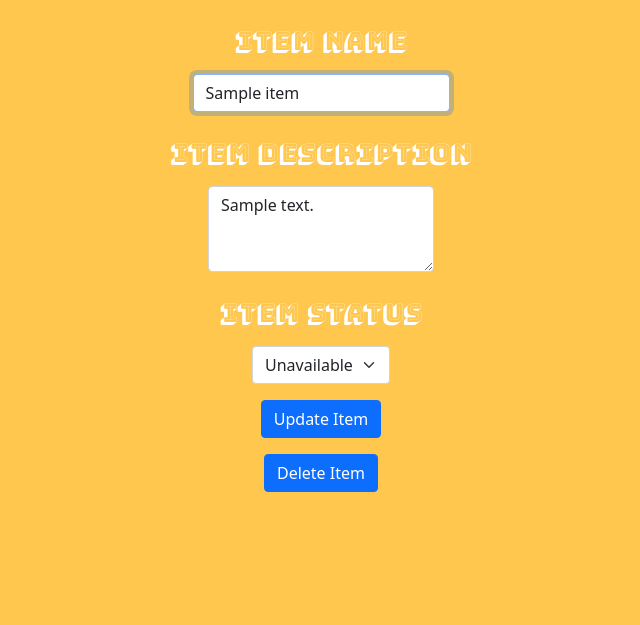
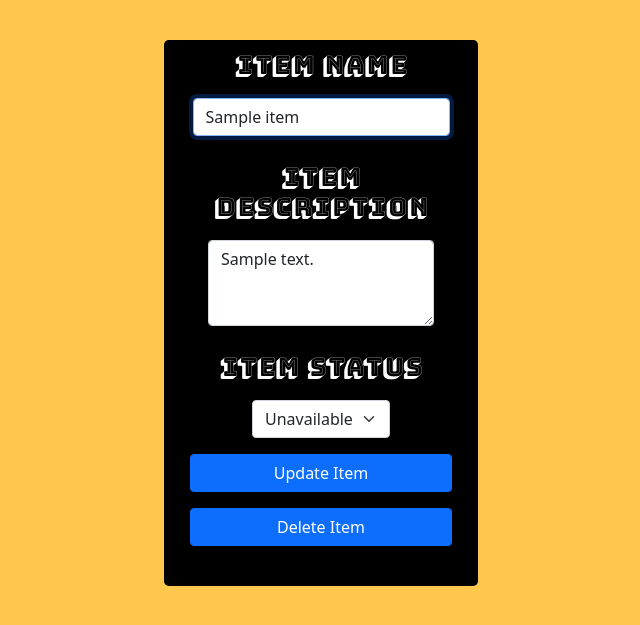
Before and after one commit to andrewp2303/SwapStop, a Flask app: template swapproj/templates/edit.html in a window 1280 px wide. Shown: the part 92-717 px from the top of the page, without its empty margins (319-959 px from the left). Run offline with Flask 2, Linux system fonts and the light colour scheme; the template is opened without the code that fills it: most values are stand-ins (such as "Sample title", 1, 10 or a date in 2020).

Commit message:
html changes to update, list, and contact.

```diff
--- a/swapproj/templates/edit.html
+++ b/swapproj/templates/edit.html
@@ -5,6 +5,8 @@
 {% endblock %}
 
 {% block main %}
+<br>
+<div class="col-3 mx-auto bg-dark border border-0 rounded-3" style="background: rgb(0, 0, 0) !important;">
   <form action="/edit" method="post">
 
         <h5>Item Name</h5>
@@ -30,13 +32,16 @@
             </select>
         </div>
         <form action="/edit" method="post">
+            <div class="row">
                 <div class="mb-3">
-            <button class="btn btn-primary" name="update" value="{{item.id}}" type="submit">Update Item</button>
+                    <button class="btn btn-primary col-10" name="update" value="{{item.id}}" type="submit">Update Item</button>
                 </div>
                 <div class="mb-3">
-            <button class="btn btn-primary" name="delete" value="{{item.id}}" type="submit">Delete Item</button>
+                    <button class="btn btn-primary col-10" name="delete" value="{{item.id}}" type="submit">Delete Item</button>
                 </div>
+            </div>
+            <br>
         </form>
-
     </form>
+</div>
 {% endblock %}
--- a/swapproj/templates/layout.html
+++ b/swapproj/templates/layout.html
@@ -67,6 +67,7 @@
                 font-size: 25px;
                 padding: 10px;
             }
+
         </style>
         {% block javascript %}{% endblock %}
 
```
Also changed, not shown: swapproj/templates/contact.html (+14 -5 lines), swapstop.db. Lines whose indentation alone changed are shown as unchanged.
